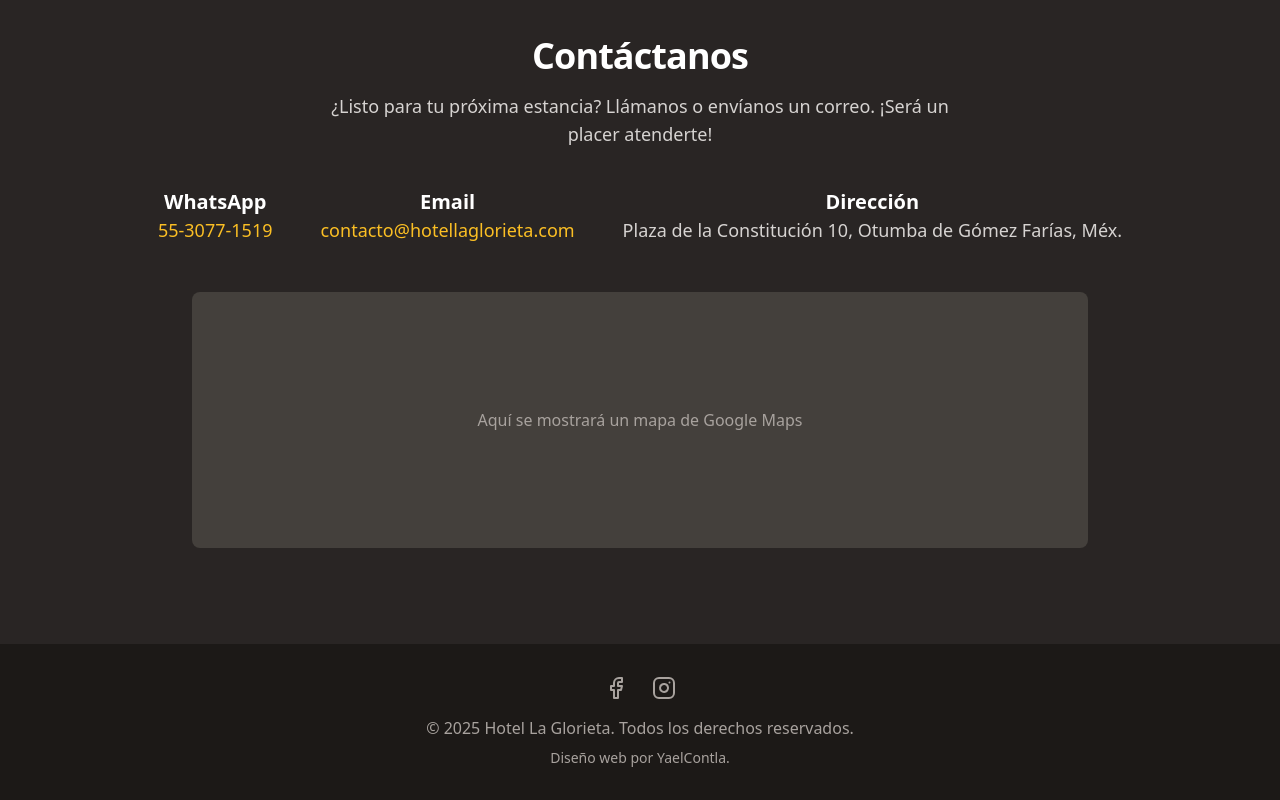
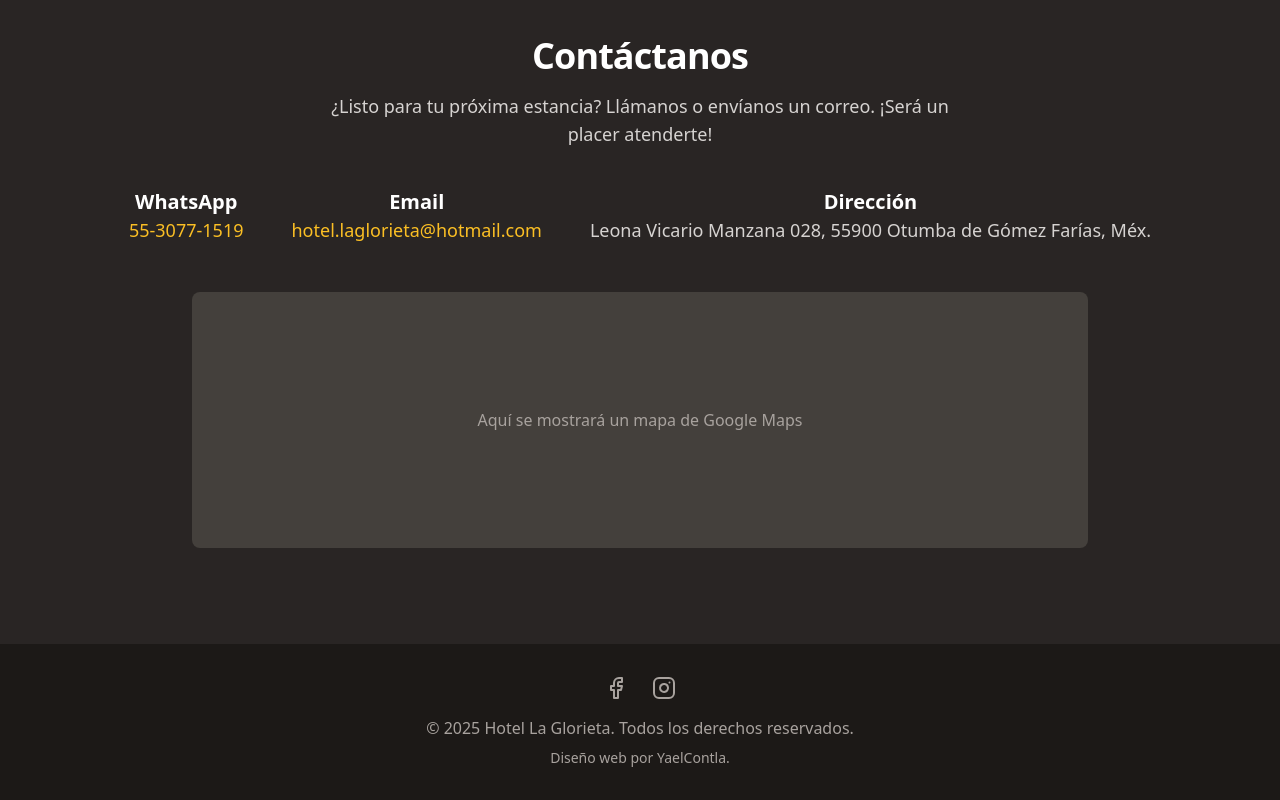
Before and after one commit to contlayael/hotel-la-glorieta, a React (Vite) app: page / in a window 1280 px wide. Shown: the part 2802-3602 px from the top of the page. Built offline with nearby package versions, Linux system fonts and the light colour scheme.

Commit message:
Modificación de correo y de dirección

```diff
--- a/src/App.jsx
+++ b/src/App.jsx
@@ -91,8 +91,8 @@ export default function App() {
     name: "Hotel La Glorieta",
     phone: "55-3077-1519",
     whatsappLink: "https://wa.me/525530771519?text=Hola,%20me%20gustaría%20pedir%20información%20sobre%20el%20Hotel%20La%20Glorieta.",
-    email: "contacto@hotellaglorieta.com", // Reemplazar con el email real
-    address: "Plaza de la Constitución 10, Otumba de Gómez Farías, Méx.", // Reemplazar con la dirección real
+    email: "hotel.laglorieta@hotmail.com", // Reemplazar con el email real
+    address: "Leona Vicario Manzana 028, 55900 Otumba de Gómez Farías, Méx.", // Reemplazar con la dirección real
     facebook: "https://www.facebook.com/share/1AKoAT4bDA/",
     instagram: "https://www.instagram.com/laglorietahm?utm_source=qr&igsh=ODB1a3hxbjUwOG1k",
   };
```
